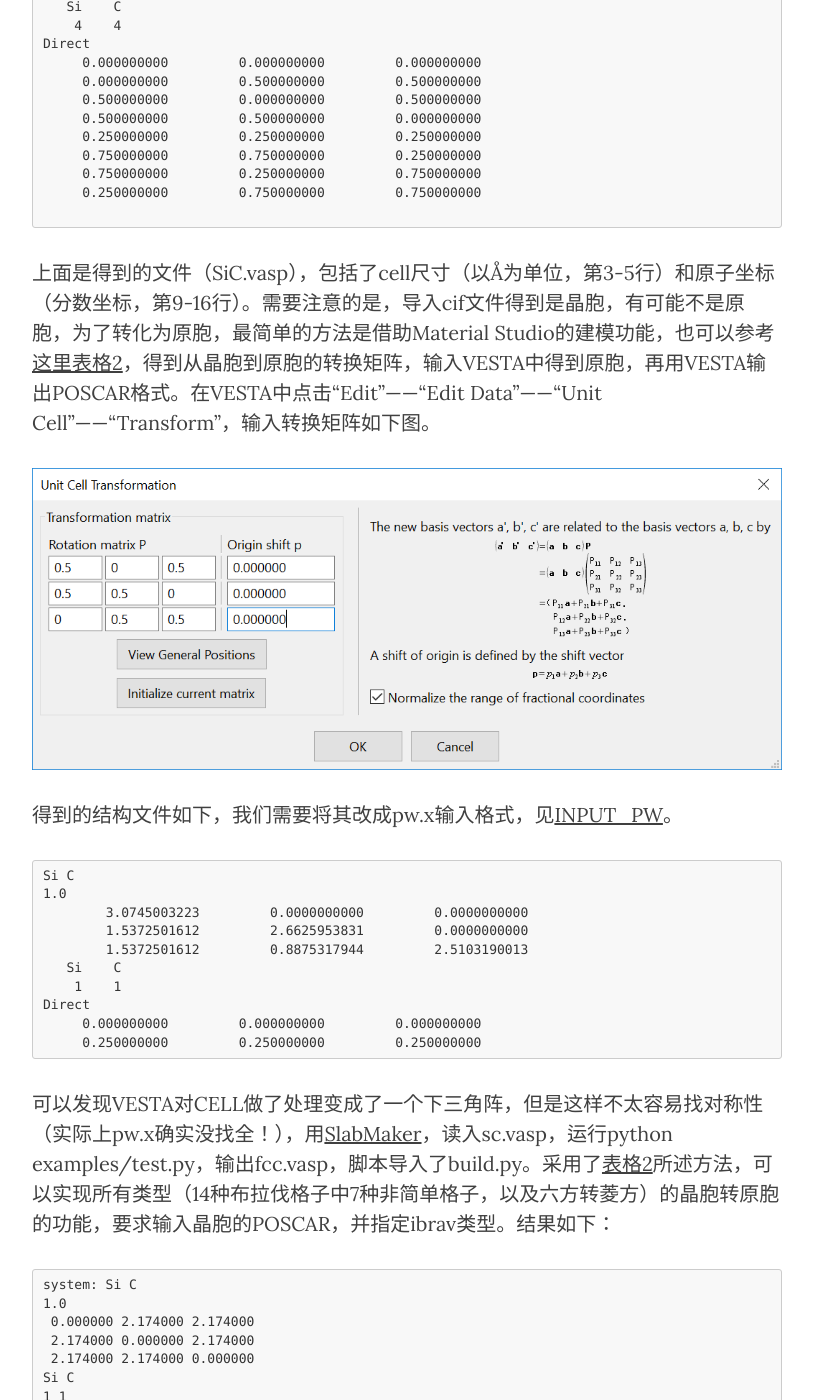
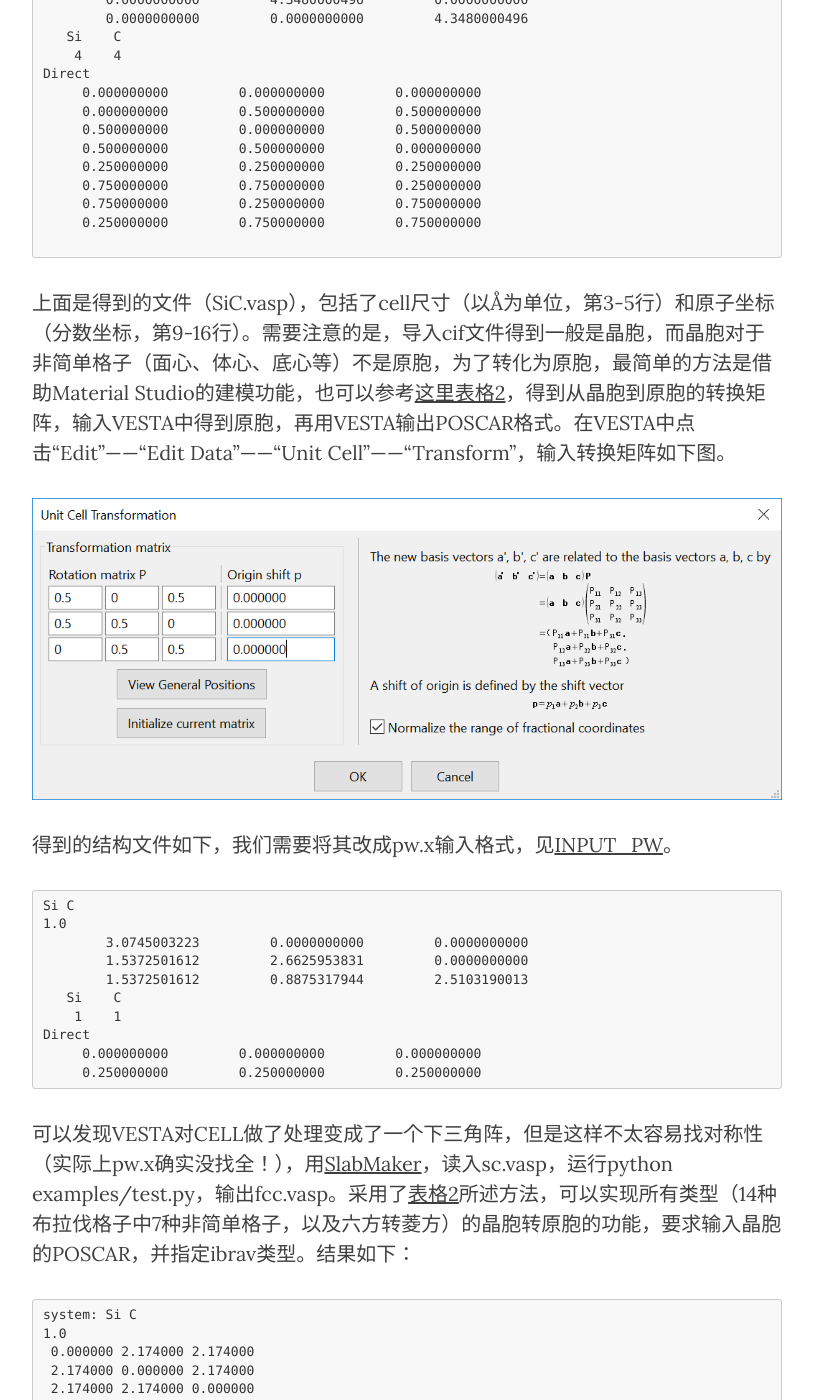
Before and after one commit to yyyu200/DFTbook, a Jekyll site: the page built from _posts/2019-04-01-HandsOn.md, in a window 1280 px wide and 1400 px high, scrolled down 3272 px. Shown: the whole window, without its empty margins (233-1046 px from the left). Built offline with Jekyll 4.4.1, drawn with Linux system fonts in a browser that asks for light colours; nearby versions of some CDN libraries; formulas are drawn with MathJax 3; comment, search, counter and statistics services are not loaded; some of the changed text lies outside the part shown.

Commit message:
modify at 20200916-08:45:48-di

````diff
--- a/_posts/2019-04-01-HandsOn.md
+++ b/_posts/2019-04-01-HandsOn.md
@@ -27,7 +27,7 @@
 
 ### 1.1 设置结构参数
 
-首先介绍结构信息的获取，已经了解的读者可以直接阅读1.2节。碳化硅SiC有多种结构，这里选择了比较简单的闪锌矿(Zincblende)结构。计算需要知道SiC的原胞尺寸、原子坐标和晶格常数，这些参数是从实验得到的，除了从文献获取外，这里推荐一个数据库[Crystallography Open Database](http://www.crystallography.net/cod/)（COD，如果你手头有更好的cif数据库也可以）。打开COD主页，点击左侧的“search”。
+首先介绍结构信息的获取，已经了解的读者可以直接阅读1.2节，关于建结构模型的详细教程见[这里](../../07/TransCell)。碳化硅SiC有多种结构，这里选择了比较简单的闪锌矿(Zincblende)结构。计算需要知道SiC的原胞尺寸、原子坐标和晶格常数，这些参数是从实验得到的，除了从文献获取外，这里推荐一个数据库[Crystallography Open Database](http://www.crystallography.net/cod/)（COD，如果你手头有更好的cif数据库也可以）。打开COD主页，点击左侧的“search”。
 
 <p align="center">
     <img src="../../../../../img/COD_send_search.png" width="300" />
@@ -61,7 +61,7 @@
 
 ```
 
-上面是得到的文件（SiC.vasp），包括了cell尺寸（以Å为单位，第3-5行）和原子坐标（分数坐标，第9-16行）。需要注意的是，导入cif文件得到是晶胞，有可能不是原胞，为了转化为原胞，最简单的方法是借助Material Studio的建模功能，也可以参考[这里表格2](../../07/TransCell/#tab2)，得到从晶胞到原胞的转换矩阵，输入VESTA中得到原胞，再用VESTA输出POSCAR格式。在VESTA中点击“Edit”——“Edit Data”——“Unit Cell”——“Transform”，输入转换矩阵如下图。
+上面是得到的文件（SiC.vasp），包括了cell尺寸（以Å为单位，第3-5行）和原子坐标（分数坐标，第9-16行）。需要注意的是，导入cif文件得到一般是晶胞，而晶胞对于非简单格子（面心、体心、底心等）不是原胞，为了转化为原胞，最简单的方法是借助Material Studio的建模功能，也可以参考[这里表格2](../../07/TransCell/#tab2)，得到从晶胞到原胞的转换矩阵，输入VESTA中得到原胞，再用VESTA输出POSCAR格式。在VESTA中点击“Edit”——“Edit Data”——“Unit Cell”——“Transform”，输入转换矩阵如下图。
 
 <p align="center">
     <img src="../../../../../img/transform.png" />
@@ -82,7 +82,7 @@
      0.250000000         0.250000000         0.250000000
 ```
 
-可以发现VESTA对CELL做了处理变成了一个下三角阵，但是这样不太容易找对称性（实际上pw.x确实没找全！），用[SlabMaker](https://github.com/yyyu200/SlabMaker)，读入sc.vasp，运行python examples/test.py，输出fcc.vasp，脚本导入了build.py。采用了[表格2](../../07/TransCell/#tab2)所述方法，可以实现所有类型（14种布拉伐格子中7种非简单格子，以及六方转菱方）的晶胞转原胞的功能，要求输入晶胞的POSCAR，并指定ibrav类型。结果如下：
+可以发现VESTA对CELL做了处理变成了一个下三角阵，但是这样不太容易找对称性（实际上pw.x确实没找全！），用[SlabMaker](https://github.com/yyyu200/SlabMaker)，读入sc.vasp，运行python examples/test.py，输出fcc.vasp。采用了[表格2](../../07/TransCell/#tab2)所述方法，可以实现所有类型（14种布拉伐格子中7种非简单格子，以及六方转菱方）的晶胞转原胞的功能，要求输入晶胞的POSCAR，并指定ibrav类型。结果如下：
 
 ```
 system: Si C
@@ -1440,7 +1440,7 @@
    2.188890473   0.000000000   2.188890473
 ```
 
-在新版本(>=6.4)中加入了`localization_thr`参数，设置为0.004，限于模守恒赝势，对于大体系，可以减少计算量[19]。
+在新版本(>=6.4)中加入了`localization_thr`参数，设置为0.004，限于模守恒赝势，对于大体系（超胞）可以减少计算量[19]，非$\Gamma$点功能还处于试验阶段。
 
 ### 5.2 提取Wannier函数并计算能带
 
@@ -2275,6 +2275,8 @@
 
 ### 9.1 DFT+U计算
 
+
+
 ### 9.2 使用HP模块的DFT+U计算
 
 ## 10. Raman及红外光谱计算
````
Also changed, not shown: _posts/2020-03-12-pwcode.md (+2 -0 lines).
